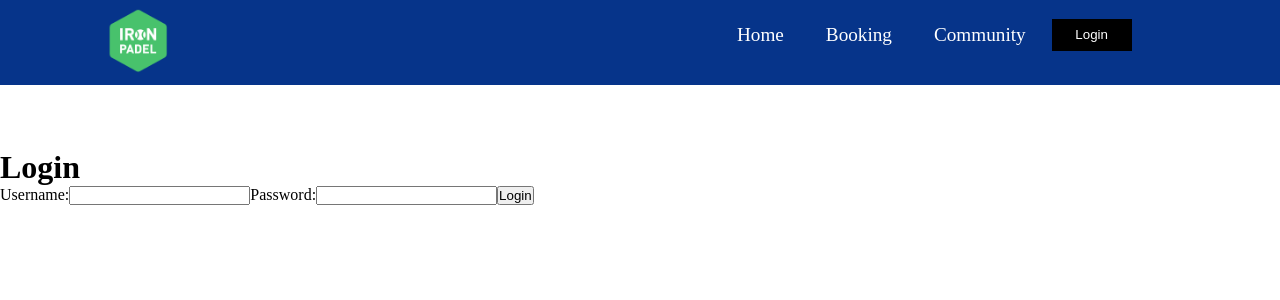
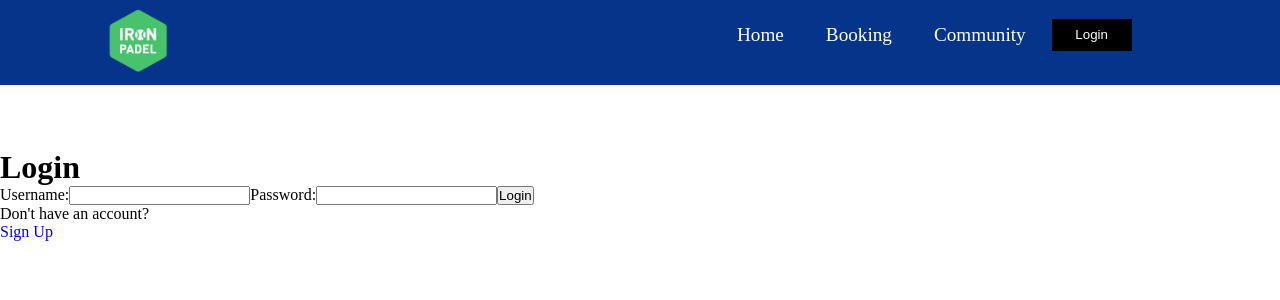
Before and after one commit to paniaguaadrian/ironpadel_client, a React (Create React App) app: page /login in a window 1280 px wide. Shown: the top 300 px of the page. Built offline with nearby package versions, Linux system fonts and the light colour scheme; no server answers.

Commit message:
sunday mergeV2

```diff
--- a/src/pages/Login.js
+++ b/src/pages/Login.js
@@ -1,5 +1,6 @@
 import React, { Component } from "react";
 import { withAuth } from "../lib/AuthProvider";
+import { Link } from "react-router-dom";
 
 class Login extends Component {
   state = { username: "", password: "" };
@@ -42,6 +43,10 @@ class Login extends Component {
 
           <input type="submit" value="Login" />
         </form>
+        <div>
+          <p>Don't have an account?</p>
+          <Link to={"/signup"}>Sign Up</Link>
+        </div>
       </div>
     );
   }
```
